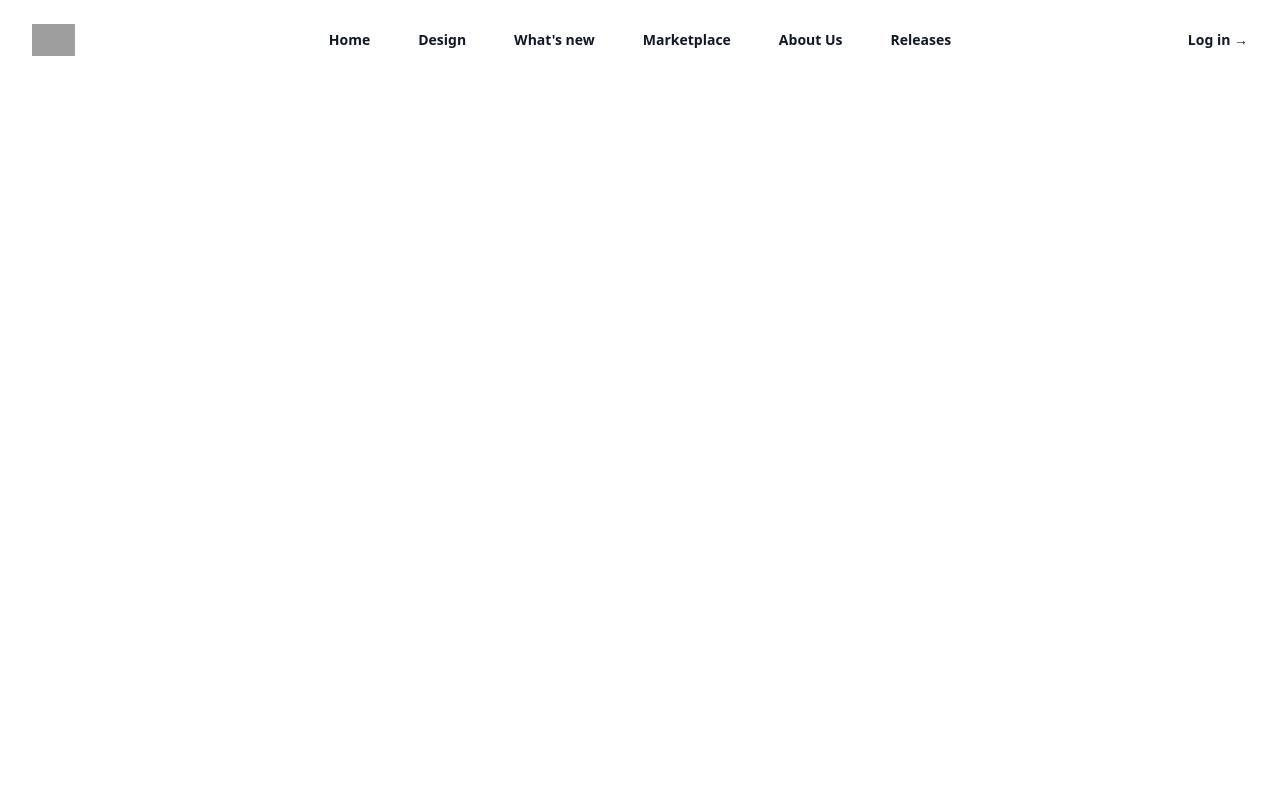
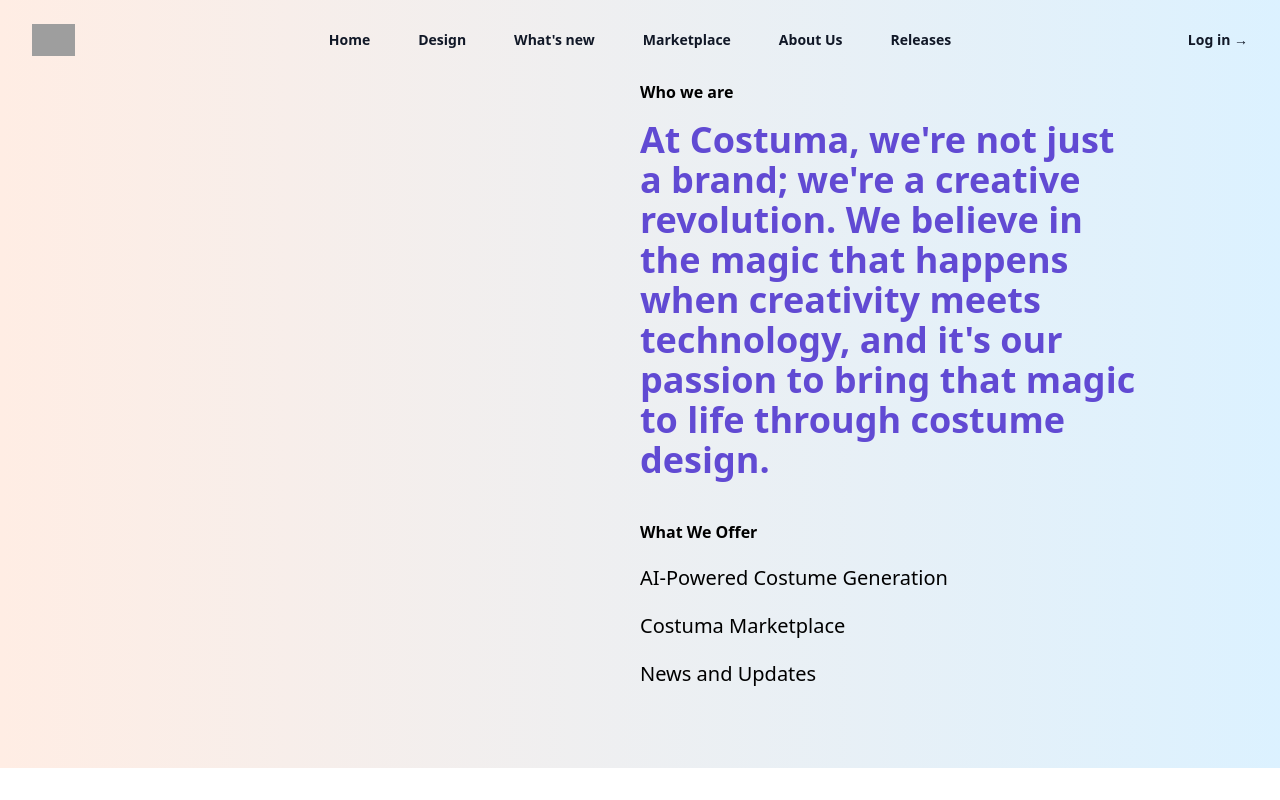
Before and after one commit to rajitha-00/costuma-eb, a React (Create React App) app: page /about in a window 1280 px wide. Built offline with nearby package versions, Linux system fonts and the light colour scheme; grey boxes are pictures that could not be loaded.

Commit message:
about done

```diff
--- a/package.json
+++ b/package.json
@@ -11,6 +11,7 @@
     "framer-motion": "^10.16.4",
     "react": "^18.2.0",
     "react-dom": "^18.2.0",
+    "react-player": "^2.13.0",
     "react-router-dom": "^6.16.0",
     "react-scripts": "5.0.1",
     "web-vitals": "^2.1.4"
--- a/src/index.css
+++ b/src/index.css
@@ -2,9 +2,13 @@
 @tailwind components;
 @tailwind utilities;
 section {
-  min-height: 100vh;
+  min-height: 50vh;
 }
 
 .DownloadContainer {
   background: linear-gradient(90deg, #FFEDE4 0%, rgba(211, 238, 255, 0.8) 100%);
+}
+
+.about {
+  background: linear-gradient(90deg, #FFEDE4 0%, rgba(211, 238, 255, 0.8) 100%);
 }/*# sourceMappingURL=index.css.map */
--- a/src/index.scss
+++ b/src/index.scss
@@ -3,8 +3,12 @@
 @tailwind utilities;
 
 section{
-    min-height: 100vh;
+    min-height: 50vh;
 }
 .DownloadContainer{
     background: linear-gradient(90deg, #FFEDE4 0%, rgba(211, 238, 255, 0.80) 100%);
 }
+.about{
+    background: linear-gradient(90deg, #FFEDE4 0%, rgba(211, 238, 255, 0.80) 100%);
+
+}
--- a/src/views/About.jsx
+++ b/src/views/About.jsx
@@ -1,9 +1,36 @@
 import React from 'react'
-
+import ReactPlayer from 'react-player/youtube'
 const About = () => {
   return (
     <>
-      <section></section>
+      <section id="about" className='about p-20'>
+        <div className="flex justify-center items-center  mx-auto lg:w-[90%]">
+
+          <div className=" lg:w-1/2">
+          <ReactPlayer url='https://www.youtube.com/watch?v=LXb3EKWsInQ' />
+          </div>
+          <div className="textContainer lg:w-1/2 z-50">
+            <h3 className='text-md font-semibold'>Who we are</h3>
+            <h1 className='md:text-4xl text-[#614AD3] font-bold mt-4 z-50'>
+            At Costuma, we're not just a brand; we're a creative revolution.
+            We believe in the magic that happens when creativity meets technology,
+            and it's our passion to bring that magic to life through costume design.
+            </h1>
+            <h3 className='text-md font-semibold mt-10'>What We Offer</h3>
+            <ul className='mt-'>
+              <li>
+                <h2 className='text-black text-xl mt-5'>AI-Powered Costume Generation</h2>
+              </li>
+              <li>
+                <h2 className='text-black text-xl mt-5'>Costuma Marketplace</h2>
+              </li>
+              <li>
+                <h2 className='text-black text-xl mt-5'>News and Updates</h2>
+              </li>
+            </ul>
+          </div>
+        </div>
+      </section>
     </>
   )
 }
--- a/src/views/Marketplace.jsx
+++ b/src/views/Marketplace.jsx
@@ -5,7 +5,7 @@
   return (
     <>
       <div className="absolute h-[80%]  z-0 right-0 ">
-          <img src={Bg} className='w-full ' alt="" />
+          <img src={Bg} className='w-full z-0 ' alt="" />
       </div>
       <section id='market' className='mt-36'>
         <h1 className='text-center md:text-8xl font-bold '>
@@ -19,7 +19,7 @@
                 <br />
                 by Our Community
             </h1>
-            <ul cl>
+            <ul className='mt-10'>
               <li>
                 <h2 className='text-black text-xl mt-5'>Shop for Unique and Customizable Costumes.</h2>
               </li>
```
Also changed, not shown: 2 other files (tests, documents, lock files or other folders).
